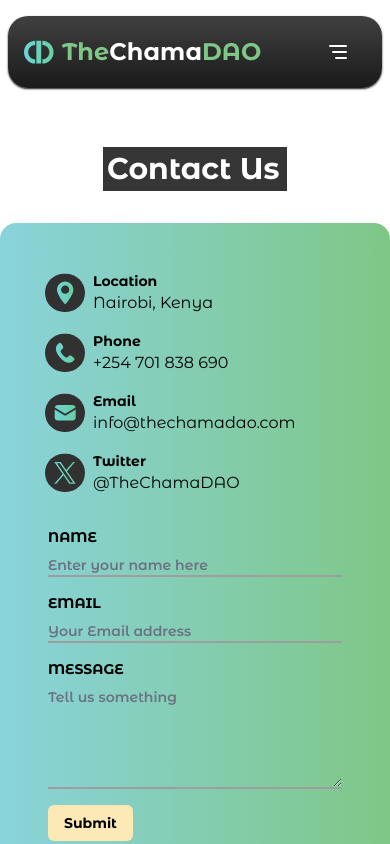
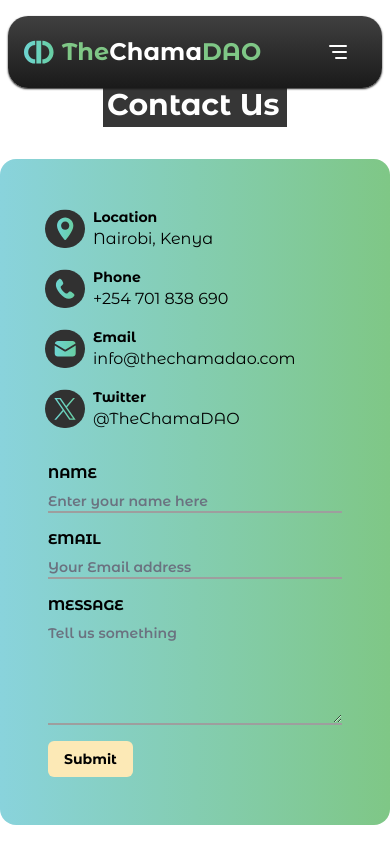
Before and after one commit to divin3circle/home-chamadao-, a React (Vite) app: page /contact in a window 390 px wide. Shown: the top 844 px of the page. Built offline with nearby package versions, Linux system fonts and the light colour scheme.

Commit message:
style: adjust Form component layout for improved responsiveness and consistency

```diff
--- a/src/components/Form.tsx
+++ b/src/components/Form.tsx
@@ -87,7 +87,7 @@
     );
   }
   return (
-    <div className="mt-20 max-w-[1040px] my-0 mx-auto flex flex-col items-center justify-center h-screen">
+    <div className="mt-4 w-full lg:max-w-[1240px] my-0 mx-auto flex flex-col items-center justify-center h-screen">
       <h1 className="text-white font-titles w-[11.5rem] bg-[#363636] p-1 text-3xl mt-8 font-bold">
         Contact Us
       </h1>
```
